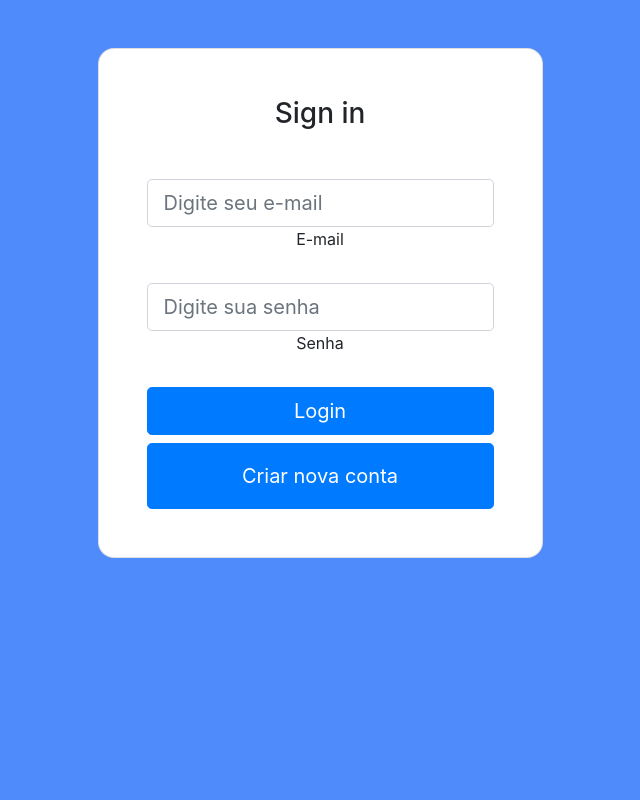
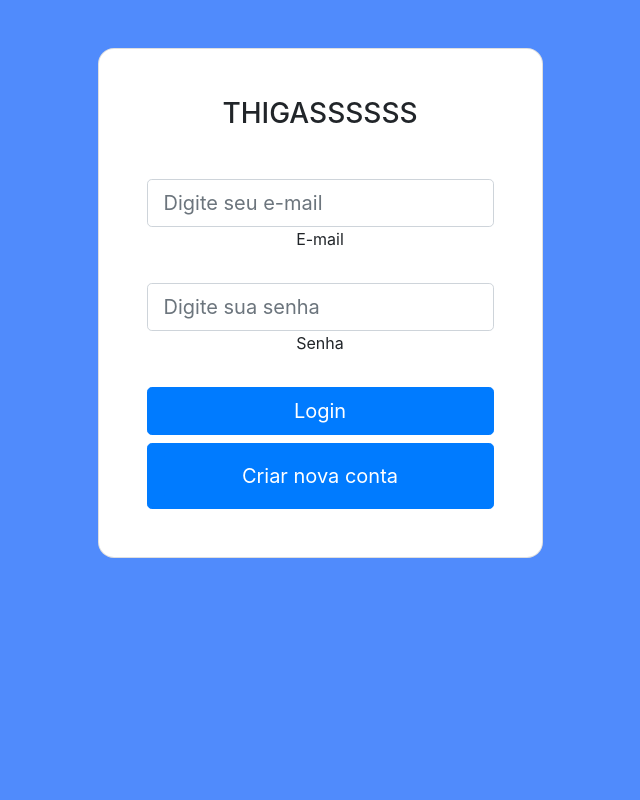
Before and after one commit to GabrielEdJansen/quickevent, a Flask app: page / in a window 1280 px wide. Shown: the whole page, without its empty margins (320-960 px from the left). Run offline with Flask 2, Linux system fonts and the light colour scheme.

Commit message:
Config servidor

```diff
--- a/templates/html/login.html
+++ b/templates/html/login.html
@@ -15,7 +15,7 @@
                     <div class="card shadow-2-strong" style="border-radius: 1rem;">
                         <div class="card-body p-5 text-center">
 
-                            <h3 class="mb-5">Sign in</h3>
+                            <h3 class="mb-5">THIGASSSSSS</h3>
                             {% set mensagens = get_flashed_messages() %}
                             {% if mensagens %}
                             <div class="alert-danger">
```
